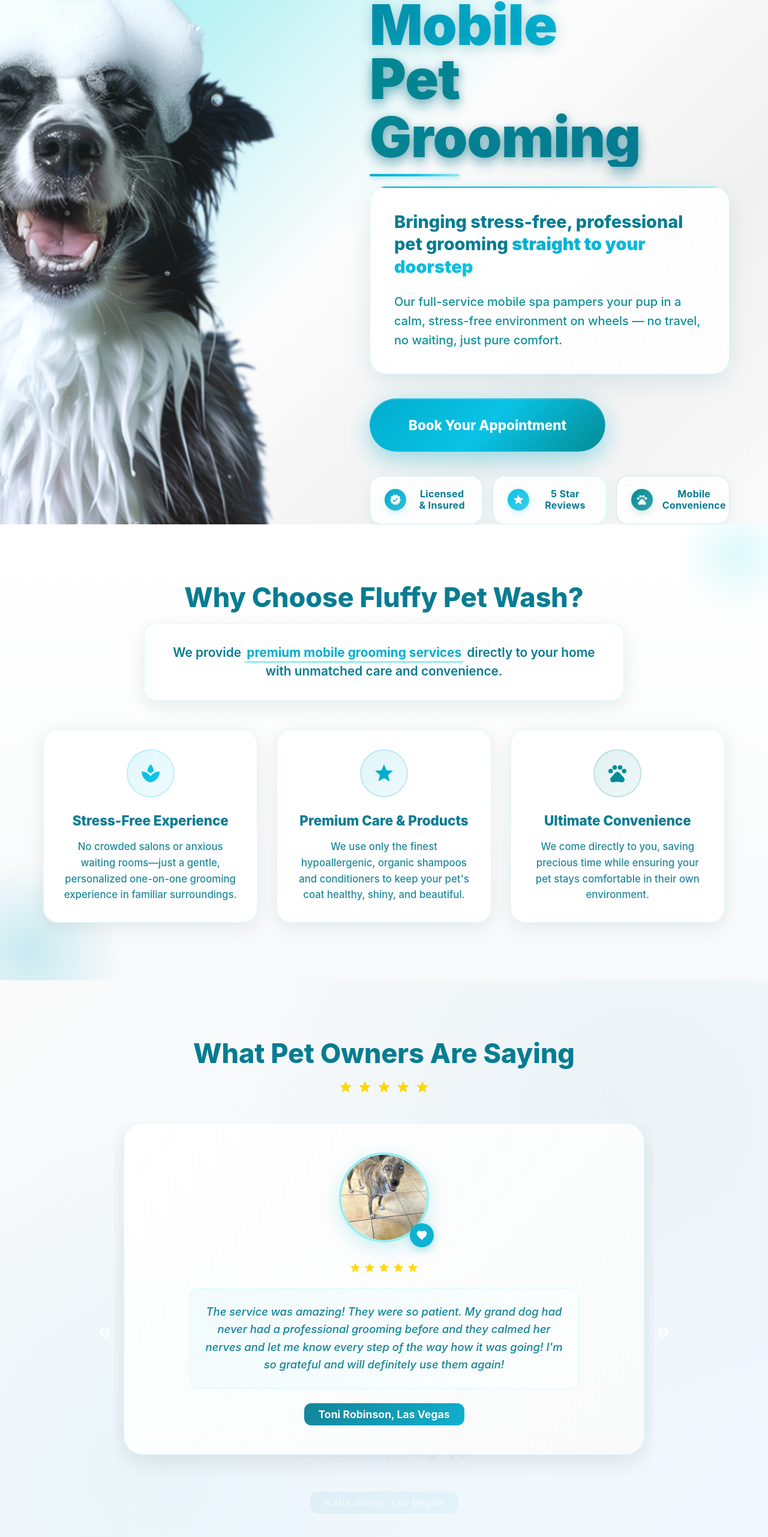
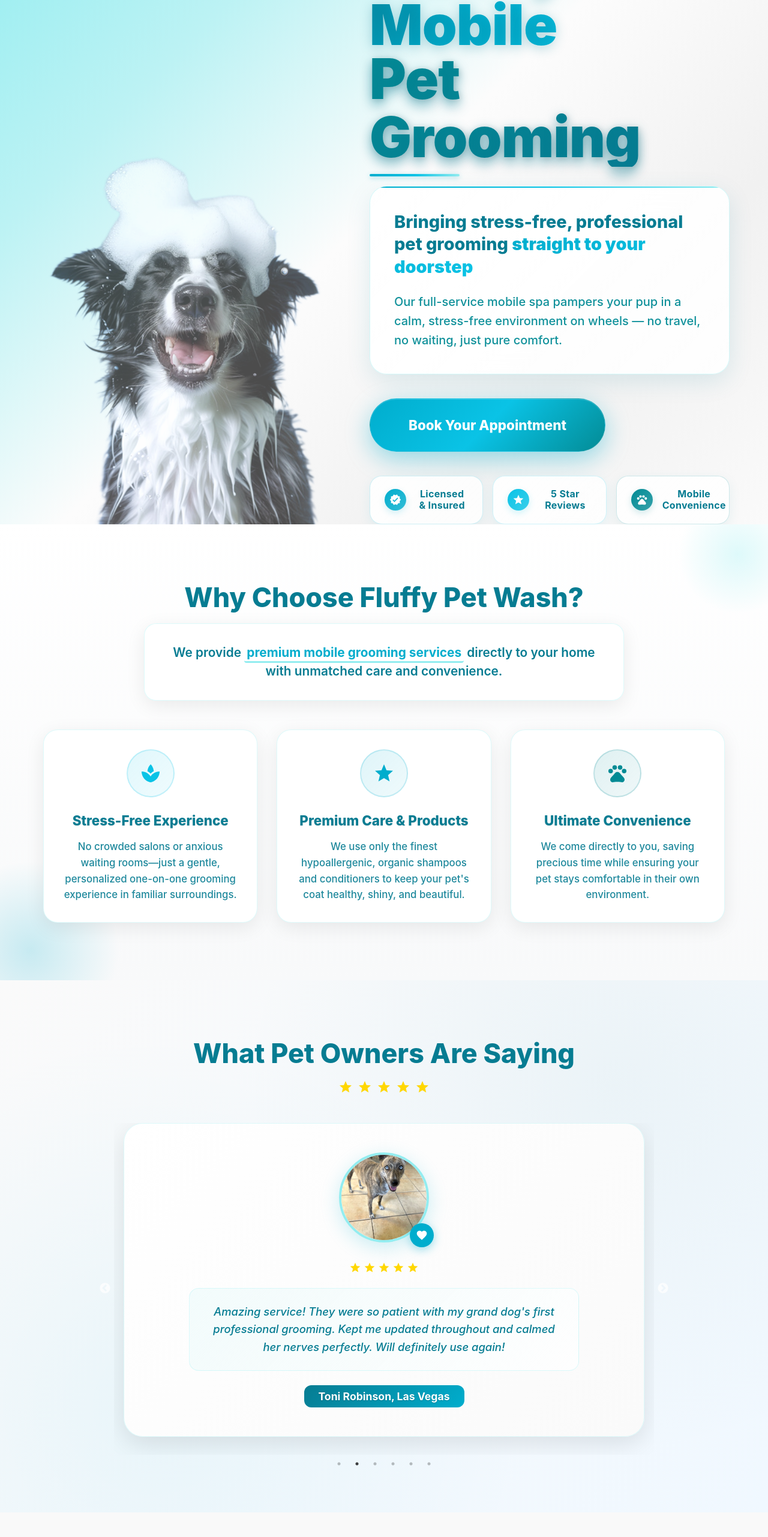
Before and after one commit to crisboxing11/Fluffy, a Next.js app: page / in a window 1280 px wide. Shown: the part 236-2798 px from the top of the page at 60% size. Built offline with nearby package versions, Linux system fonts and the light colour scheme; no server answers.

Commit message:
added optimizations for the pages for faster performance

```diff
--- a/components/Home.tsx
+++ b/components/Home.tsx
@@ -60,12 +60,12 @@ const testimonialSettings = {
 const testimonials = [
   {
     name: "Katie Jones, Las Vegas",
-    text: "Fluffy pet wash makes my life super easy when it comes to grooming my crazy frenchie! It's the best not having to leave my house & drive my dog to the groomers. My dog loves to bark and freak out everytime he sees any other dog so taking him to an actual groomers was always a mission. Fluffy pet wash only takes around 20-30 mins to wash my dog and everytime he smells so good plus feels and looks so clean! The staff are very friendly and I know my dog is in great hands! I definitely recommend fluffy pet for all ur future dog grooming! 🐾🐶",
+    text: "Fluffy pet wash makes my life super easy! No more driving to groomers with my anxious frenchie. They're done in 20-30 mins and he always smells amazing. Very friendly staff - highly recommend! 🐾🐶",
     image: ReviewDog1,
   },
   {
     name: "Toni Robinson, Las Vegas",
-    text: "The service was amazing! They were so patient. My grand dog had never had a professional grooming before and they calmed her nerves and let me know every step of the way how it was going! I'm so grateful and will definitely use them again!",
+    text: "Amazing service! They were so patient with my grand dog's first professional grooming. Kept me updated throughout and calmed her nerves perfectly. Will definitely use again!",
     image: ReviewDog2,
   },
   {
@@ -75,12 +75,12 @@ const testimonials = [
   },
   {
     name: "Linda Creelman, North Las Vegas",
-    text: "Wow! Amazing groomers! Vicente Cared lovingly for my 12 year old shepherd Chloe. Quality service!♥️🏚🐕😊",
+    text: "Amazing groomers! Vicente cared lovingly for my 12 year old shepherd Chloe. Quality service! ♥️🐕😊",
     image: ReviewDog5,
   },
   {
     name: "Christie Gribben, Las Vegas",
-    text: "Great same day grooming for my Rottweiler. My dog looked wonderful from top to bottom! Would highly recommend.",
+    text: "Great same day grooming for my Rottweiler. My dog looked wonderful from top to bottom! Highly recommend.",
     image: ReviewDog6,
   },
   {
@@ -423,18 +423,22 @@ TestimonialCard.displayName = "TestimonialCard";
 const Home = () => {
   const [opacity, setOpacity] = useState(0.9); // Default for desktop
   const [objectPosition, setObjectPosition] = useState("center center");
+  const [objectFit, setObjectFit] = useState<"cover" | "contain">("contain");
 
   const handleResize = useCallback(() => {
     const width = window.innerWidth;
     if (width < 600) {
       setOpacity(0.25);
       setObjectPosition("30% center"); // Show more of the left side on mobile
+      setObjectFit("cover");
     } else if (width < 900) {
       setOpacity(0.35);
       setObjectPosition("40% center"); // Show more of the left side on tablet
+      setObjectFit("cover");
     } else {
-      setOpacity(0.9);
-      setObjectPosition("center center"); // Center on desktop
+      setOpacity(0.7); // Reduced opacity for desktop
+      setObjectPosition("center bottom"); // Position towards bottom on desktop
+      setObjectFit("contain"); // Use contain for desktop to make image smaller
     }
   }, []);
 
@@ -545,7 +549,7 @@ const Home = () => {
               quality={80}
               placeholder="blur"
               style={{
-                objectFit: "cover",
+                objectFit: objectFit,
                 objectPosition: objectPosition,
                 opacity: opacity,
                 pointerEvents: "none",
```
